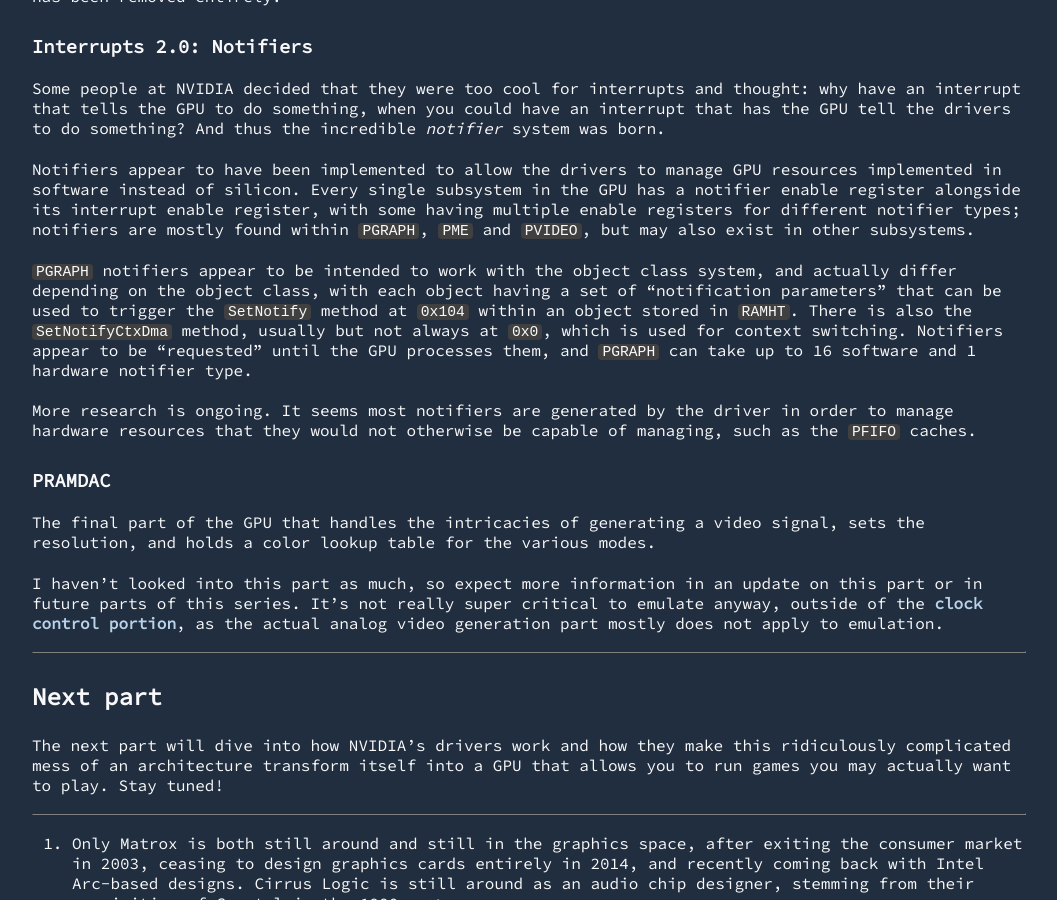
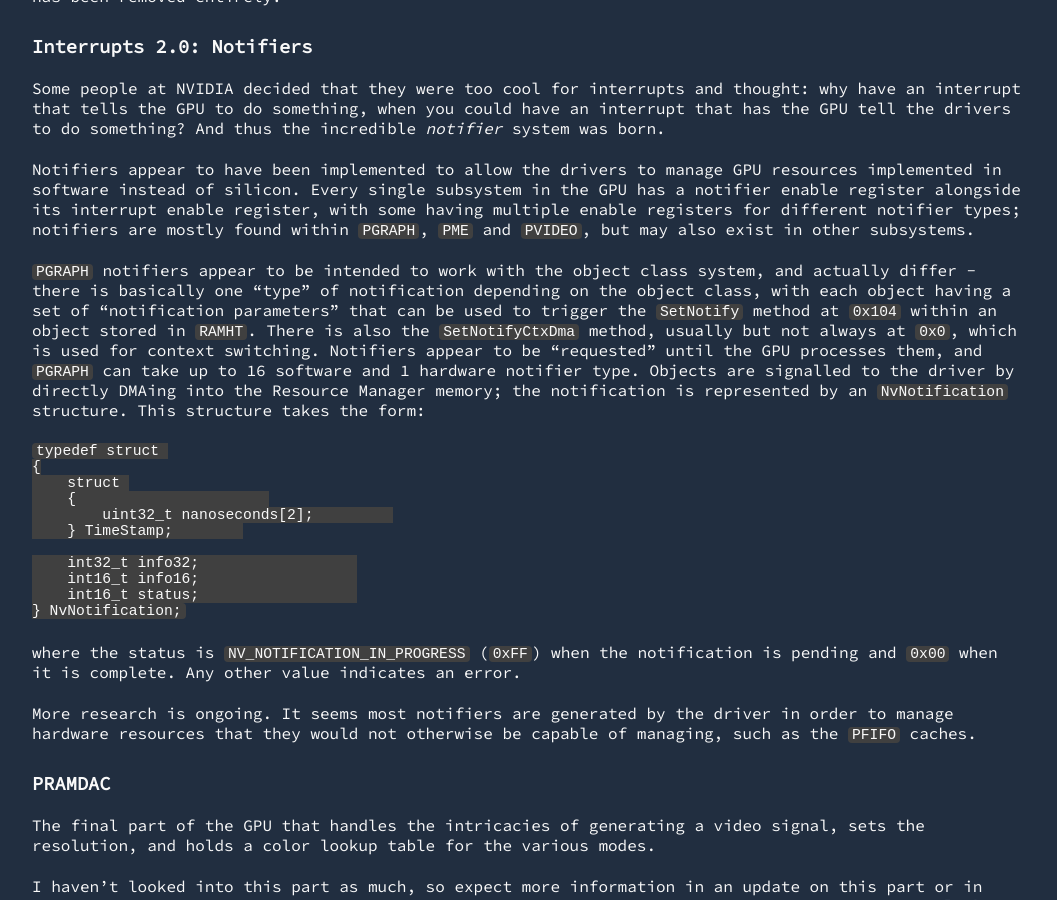
Before and after one commit to 86Box/86box.github.io, a Jekyll site: the page built from _posts/2025-02-25-riva128-part-1.md, in a window 1280 px wide and 900 px high, scrolled down 16781 px. Shown: the whole window, without its empty margins (112-1169 px from the left). Built offline with Jekyll 4.4.1, drawn with Linux system fonts in a browser that asks for light colours; some of the changed text lies outside the part shown.

Commit message:
Add some final explanation of the notification structure.

````diff
--- a/_posts/2025-01-22-riva128-part-1.md
+++ b/_posts/2025-02-25-riva128-part-1.md
@@ -361,7 +361,23 @@
 
 Notifiers appear to have been implemented to allow the drivers to manage GPU resources implemented in software instead of silicon. Every single subsystem in the GPU has a notifier enable register alongside its interrupt enable register, with some having multiple enable registers for different notifier types; notifiers are mostly found within `PGRAPH`, `PME` and `PVIDEO`, but may also exist in other subsystems.
 
-`PGRAPH` notifiers appear to be intended to work with the object class system, and actually differ depending on the object class, with each object having a set of "notification parameters" that can be used to trigger the `SetNotify` method at `0x104` within an object stored in `RAMHT`. There is also the `SetNotifyCtxDma` method, usually but not always at `0x0`, which is used for context switching. Notifiers appear to be "requested" until the GPU processes them, and `PGRAPH` can take up to 16 software and 1 hardware notifier type.
+`PGRAPH` notifiers appear to be intended to work with the object class system, and actually differ - there is basically one "type" of notification depending on the object class, with each object having a set of "notification parameters" that can be used to trigger the `SetNotify` method at `0x104` within an object stored in `RAMHT`. There is also the `SetNotifyCtxDma` method, usually but not always at `0x0`, which is used for context switching. Notifiers appear to be "requested" until the GPU processes them, and `PGRAPH` can take up to 16 software and 1 hardware notifier type. Objects are signalled to the driver by directly DMAing into the Resource Manager memory; the notification is represented by an `NvNotification` structure. This structure takes the form:
+
+```
+typedef struct
+{
+    struct
+    {
+        uint32_t nanoseconds[2];
+    } TimeStamp;
+
+    int32_t info32;
+    int16_t info16;
+    int16_t status;
+} NvNotification;
+```
+
+where the status is `NV_NOTIFICATION_IN_PROGRESS` (`0xFF`) when the notification is pending and `0x00` when it is complete. Any other value indicates an error.
 
 More research is ongoing. It seems most notifiers are generated by the driver in order to manage hardware resources that they would not otherwise be capable of managing, such as the `PFIFO` caches.
 
````
